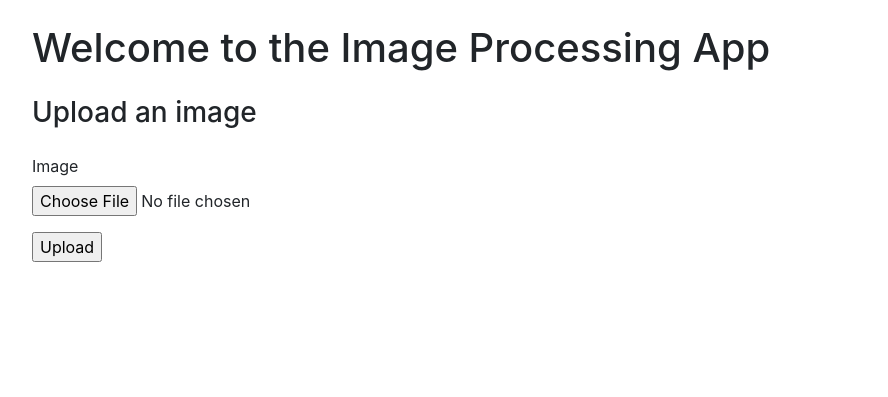
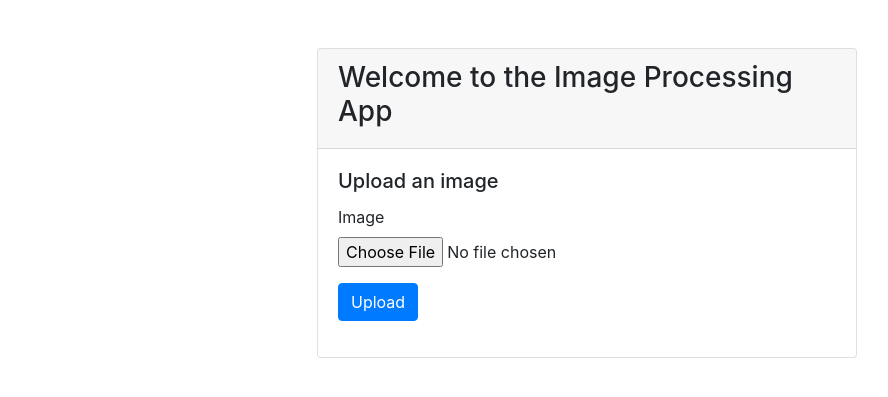
Before and after one commit to AbdulmonemElsherif/Image-Processing-App, a Flask app: page / in a window 1280 px wide. Shown: the top 397 px of the page, without its empty margins (53-941 px from the left). Run offline with Flask 3, Linux system fonts and the light colour scheme; some libraries are stand-ins or nearby versions.

```diff
--- a/app/templates/index.html
+++ b/app/templates/index.html
@@ -8,20 +8,34 @@
 </head>
 <body>
     <div class="container">
-        <h1 class="my-4">Welcome to the Image Processing App</h1>
-        <h3 class="my-4">Upload an image</h3>
+        <div class="row justify-content-center">
+            <div class="col-md-6">
+                <div class="card mt-5">
+                    <div class="card-header">
+                        <h3>Welcome to the Image Processing App</h3>
+                    </div>
+                    <div class="card-body">
+                        <h5 class="card-title">Upload an image</h5>
                         <!-- index.html -->
                         <form method="POST" enctype="multipart/form-data">
                             {{ form.hidden_tag() }}
-            <p>
-                {{ form.image.label }}<br>
-                {{ form.image(size=32) }}<br>
+                            <div class="form-group">
+                                {{ form.image.label(class="form-label") }}
+                                {{ form.image(class="form-control-file") }}
                                 {% for error in form.image.errors %}
-                <span style="color: red;">[{{ error }}]</span>
+                                <div class="alert alert-danger" role="alert">
+                                    {{ error }}
+                                </div>
                                 {% endfor %}
-            </p>
-            <p><input type="submit" value="Upload"></p>
+                            </div>
+                            <div class="form-group">
+                                <input type="submit" value="Upload" class="btn btn-primary">
+                            </div>
                         </form>
+                    </div>
+                </div>
+            </div>
+        </div>
     </div>
 </body>
 </html>
```
Also changed, not shown: app/templates/process.html (+8 -2 lines), 1 other file. Lines whose indentation alone changed are shown as unchanged.
